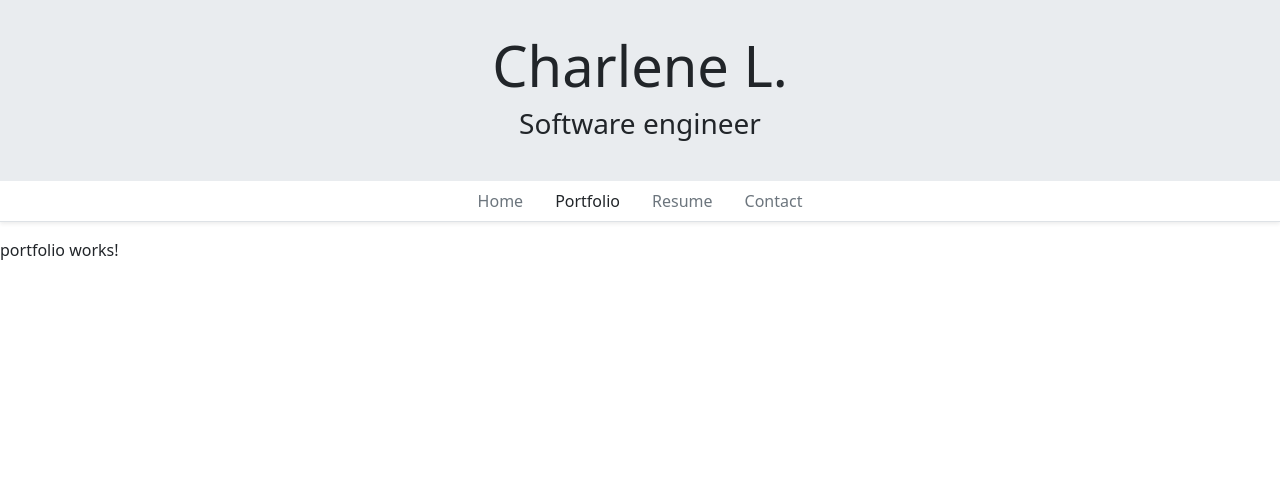
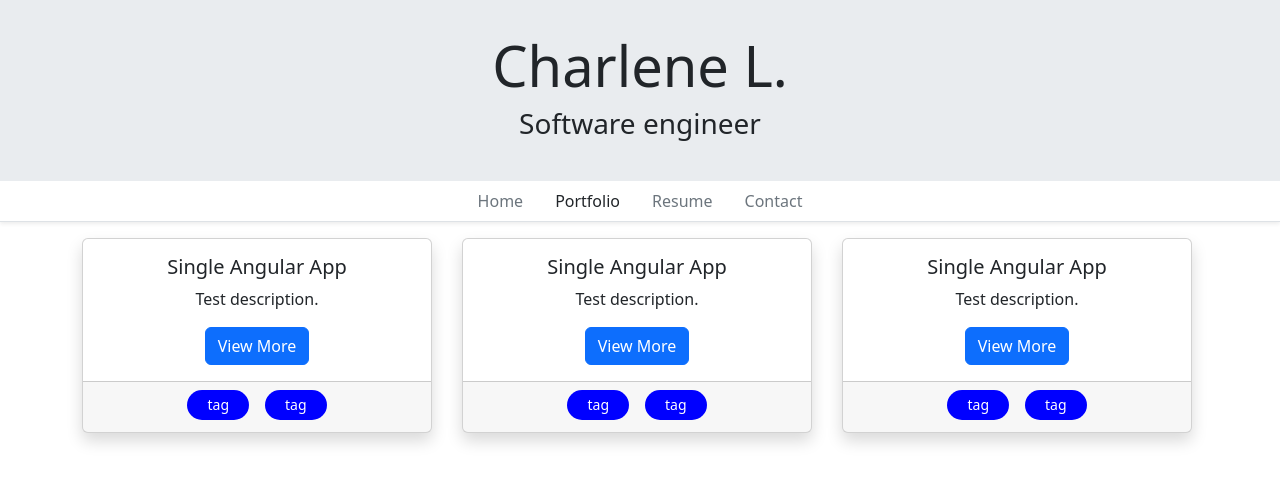
Before and after one commit to leecharlenej/learning-stuff, an Angular app in the folder Web-app/AngularPortfolioWebsite2/: page /portfolio in a window 1280 px wide. Shown: the top 482 px of the page. Built offline with nearby package versions, Linux system fonts and the light colour scheme.

Commit message:
Angular: Stopped at passing data between components.

```diff
--- /dev/null
+++ b/Web-app/AngularPortfolioWebsite2/src/app/_modals/project.ts
@@ -0,0 +1,11 @@
+import { Tag } from "./tag";
+
+export interface Project {
+    id: number;
+    name: string;
+    summary: string;
+    description: string;
+    projectlink: string;
+    pictures: string[];
+    tags: Tag[];
+}
--- /dev/null
+++ b/Web-app/AngularPortfolioWebsite2/src/app/_modals/tag.ts
@@ -0,0 +1,19 @@
+export class Tag {
+
+    static readonly ANGULAR = new Tag('Angular', 'red');
+    static readonly TYPESCRIPT = new Tag('TypeScript', 'darkred');
+    static readonly PYTHON = new Tag('Python', 'pink');
+    static readonly CSHARP = new Tag('C#', 'green');
+    static readonly JAVA = new Tag('Java', 'orange');
+    static readonly NODEJS = new Tag('Node.JS', 'brown');
+    static readonly ASPNET = new Tag('ASP.NET', 'purple');
+    static readonly JAVASCRIPT = new Tag('JavaScript', 'orange');
+    static readonly REACT = new Tag('React', 'blue');
+
+    private constructor(private readonly key: string, public readonly color: string){
+    }
+
+    toString() {
+        return this.key;
+    }
+}
--- a/Web-app/AngularPortfolioWebsite2/src/app/app.module.ts
+++ b/Web-app/AngularPortfolioWebsite2/src/app/app.module.ts
@@ -10,6 +10,7 @@
 import { PortfolioComponent } from './portfolio/portfolio.component';
 import { ResumeComponent } from './resume/resume.component';
 import { ContactComponent } from './contact/contact.component';
+import { ProjectCardComponent } from './project-card/project-card.component';
 
 @NgModule({
   declarations: [
@@ -19,7 +20,8 @@
     HomeComponent,
     PortfolioComponent,
     ResumeComponent,
-    ContactComponent
+    ContactComponent,
+    ProjectCardComponent
   ],
   imports: [
     BrowserModule,
--- a/Web-app/AngularPortfolioWebsite2/src/app/portfolio/portfolio.component.html
+++ b/Web-app/AngularPortfolioWebsite2/src/app/portfolio/portfolio.component.html
@@ -1 +1,18 @@
-<p>portfolio works!</p>
+<div class="container">
+
+    <div class="row">
+        <div class="col-lg-4 col-md-6 mb-4" style="max-width: 380px;">
+            <app-project-card [project] = "project"></app-project-card>
+        </div>
+
+        <div class="col-lg-4 col-md-6 mb-4" style="max-width: 380px;">
+            <app-project-card [project] = "project"></app-project-card>
+        </div>
+
+        <div class="col-lg-4 col-md-6 mb-4" style="max-width: 380px;">
+            <app-project-card [project] = "project"></app-project-card>
+        </div>
+
+        </div>
+
+</div>
--- a/Web-app/AngularPortfolioWebsite2/src/app/portfolio/portfolio.component.ts
+++ b/Web-app/AngularPortfolioWebsite2/src/app/portfolio/portfolio.component.ts
@@ -1,5 +1,7 @@
 import { Component } from '@angular/core';
 import { Title } from '@angular/platform-browser';
+import { Project } from '../_modals/project';
+import { Tag } from '../_modals/tag';
 
 @Component({
   selector: 'app-portfolio',
@@ -8,6 +10,16 @@
 })
 export class PortfolioComponent {
 
+  project: Project = {
+    id: 0,
+    name: 'Single Angular App',
+    summary: 'Test description',
+    description: '',
+    projectlink: '',
+    pictures: [],
+    tags: [Tag.ANGULAR, Tag.TYPESCRIPT],
+  }
+
   constructor(private titleService: Title) {
     this.titleService.setTitle('Charlene L. - Portfolio');
    }
--- /dev/null
+++ b/Web-app/AngularPortfolioWebsite2/src/app/project-card/project-card.component.css
@@ -0,0 +1,11 @@
+.tag {
+    padding: 0 20px;
+    height: 30px;
+    width: fit-content;
+    font-size: 14px;
+    line-height: 30px;
+    border-radius: 25px;
+    background-color: blue;
+    color: white;
+
+}
--- /dev/null
+++ b/Web-app/AngularPortfolioWebsite2/src/app/project-card/project-card.component.html
@@ -0,0 +1,16 @@
+<div class="card shadow text-center" style = "max-width: 350px; min-width: 350px">
+
+    <div class="card-body">
+        <h5 class="card-title">{{project.name}}</h5>
+        <p class="card-text">{{project.summary}}.</p>
+        <button type="button" class="btn btn-primary">View More</button>
+    </div>
+
+    <div class = "card-footer">
+        <div class="d-flex flex-wrap justify-content-center">
+            <div *ngFor="let tag of project.tags">
+                <div class="tag mx-2 mb-1">tag</div>
+            </div>
+        </div>
+    </div>
+</div>
```
Also changed, not shown: Web-app/AngularPortfolioWebsite2/src/app/project-card/project-card.component.ts (added, +12 -0 lines), 1 other file (tests, documents, lock files or other folders).
